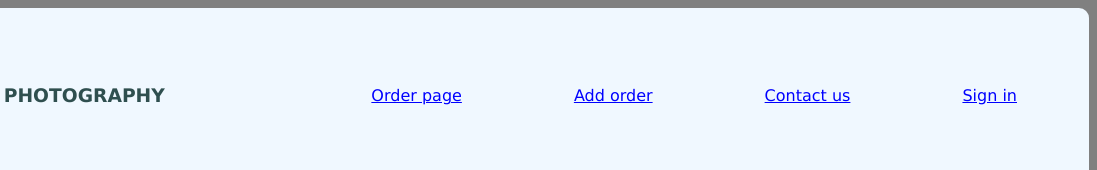
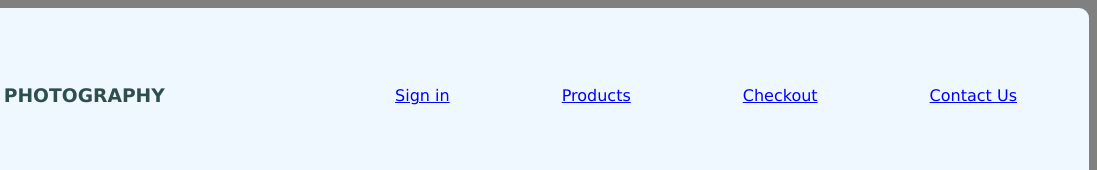
Before and after one commit to Knoxx04/Phase-1-end-of-phase-project, a plain HTML site: page index.html in a window 1280 px wide. Shown: the top 170 px of the page, 183-1280 px from the left. Drawn offline with Linux system fonts and the light colour scheme.

Commit message:
edited landing page buttons

```diff
--- a/index.html
+++ b/index.html
@@ -20,10 +20,10 @@
 
                 <div class="links">
                 <ul>
-                    <li><a href="#" class="btn">Order page</a></li>
-                    <li><a href="#" class="btn">Add order</a></li>
-                    <li><a href="#" class="btn">Contact us</a></li>
                     <li><a href="#" class="btn">Sign in</a></li>
+                    <li><a href="#" class="btn">Products</a></li>
+                    <li><a href="#" class="btn">Checkout</a></li>
+                    <li><a href="#" class="btn">Contact Us</a></li>
                 </ul>
                 </div>
             </div>
```
